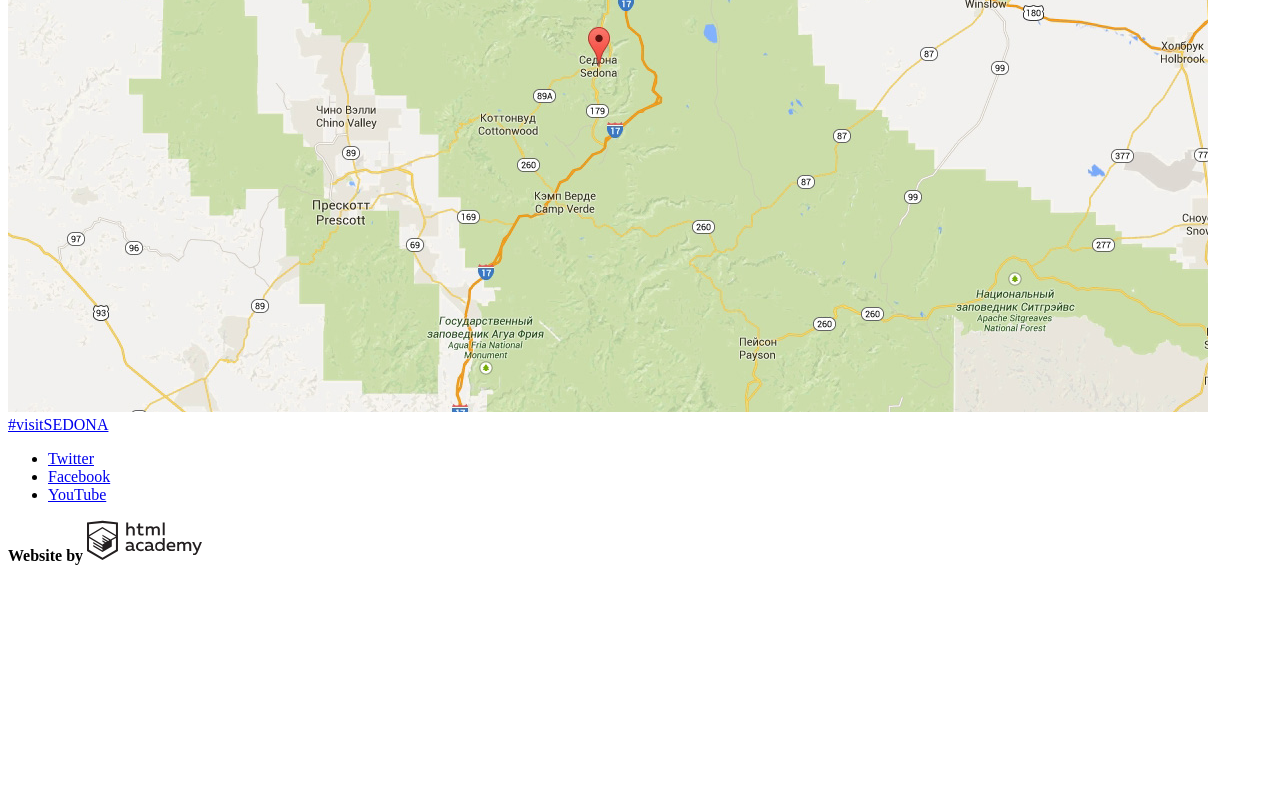
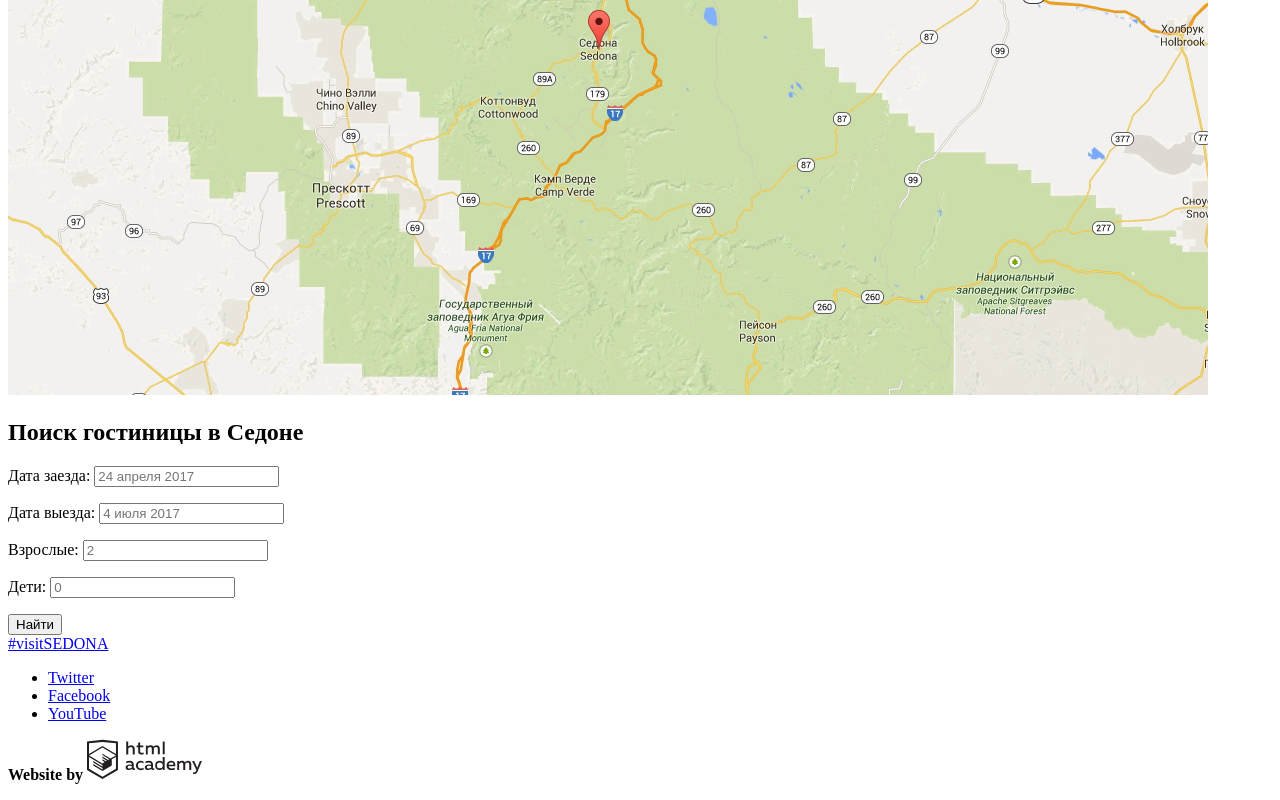
Before and after one commit to lera-4/881423-sedona-24, a plain HTML site: page index.html in a window 1280 px wide. Shown: the part 2447-3247 px from the top of the page. Before the commit the page ends 3028 px from the top, so only its background shows below. Drawn offline with Linux system fonts and the light colour scheme.

Commit message:
Задание доступность и формы

```diff
--- a/index.html
+++ b/index.html
@@ -21,7 +21,7 @@
         </nav>
     </header>
     <main class="container">
-        <h1 class="visuality-hidden">Sedona</h1>
+        <h1 class="visually-hidden">Sedona</h1>
         <div class="Welcome-img">
             <img src="img/sedona.svg" width="459" height="353" alt="Welcome to the gorgeous! Sedona. Because the Grand Canyon sucks!">
         </div>
@@ -76,10 +76,31 @@
             </ol>
         </section>
         <section class="main-booking">
-            <h2>Заинтересовались?</h2>
+            <b>Заинтересовались?</b>
             <p>Укажите предполагаемые даты поездки, <br> и мы покажем вам лучшие предложения гостиниц в седоне</p>
             <img src="img/map.jpg" width="1200" height="593" alt="Карта Sedona">
-            <!--Здесь будет форма-->
+            <div class="main-booking-form">
+                <h2>Поиск гостиницы в Седоне</h2>
+                <form action="https://echo.htmlacademy.ru" metod="post">
+                    <p class="date-arrival">
+                        <label for="date-arrival">Дата заезда:</label>
+                        <input id="date-arrival" type="text" name="date-arrival" value="" placeholder="24 апреля 2017">
+                    </p>
+                    <p class="date-departure">
+                        <label for="date-departure">Дата выезда:</label>
+                        <input id="date-departure" type="text" name="date-departure" value="" placeholder="4 июля 2017">
+                    </p>
+                    <p class="booking-adults">
+                        <label for="booking-adults">Взрослые:</label>
+                        <input type="number" min="1" max="" name="booking-adults" placeholder="2">
+                    </p>
+                    <p class="booking-kids">
+                        <label for="booking-kids">Дети:</label>
+                        <input type="number" min="0" max="" name="booking-kids" placeholder="0">
+                    </p>
+                    <button class="button" type="submit">Найти</button>
+                </form>
+            </div>
         </section>
     </main>
     <footer class="main-footer">
@@ -106,4 +127,5 @@
         </p>
     </footer>
 </body>
+
 </html>
```
Also changed, not shown: hotels.html (+2 -2 lines).
